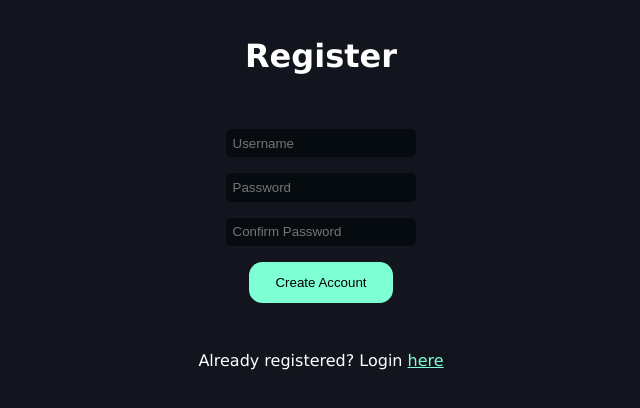
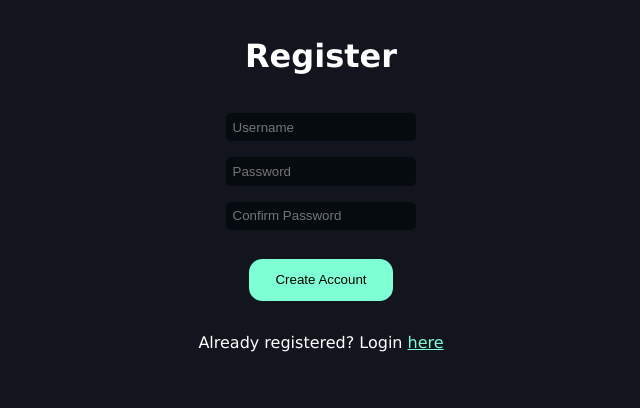
Before and after one commit to civts/kampas, a SvelteKit app in the folder frontend/: page /register in a window 1280 px wide. Shown: the top 408 px of the page, without its empty margins (319-959 px from the left). Built offline with nearby package versions, Linux system fonts and the light colour scheme; no server answers; the database is empty.

Commit message:
Refactor UI to remove navbar in /login

```diff
--- a/frontend/src/routes/+page.server.ts
+++ b/frontend/src/routes/(app)/+layout.server.ts
@@ -1,16 +1,12 @@
 import { getSessionFromCookiesOrCreate } from '$lib/session_cookies';
 import { createHash } from 'crypto';
-import { get_controls } from '$lib/remote/controls';
 
 export async function load({ cookies }) {
 	const session = await getSessionFromCookiesOrCreate(cookies);
 
-	const controls = await get_controls(session);
-
 	return {
 		user: session.username,
-		user_hash: get_username_hash(session.username || 'none'),
-		controls
+		user_hash: get_username_hash(session.username || 'none')
 	};
 
 	function get_username_hash(username: string) {
--- a/frontend/src/routes/+page.svelte
+++ b/frontend/src/routes/(app)/+page.svelte
@@ -1,6 +1,5 @@
 <script lang="ts">
-	import BarChart from '../components/bar_chart.svelte';
-	import Navbar from '../components/navbar.svelte';
+	import BarChart from '../../components/bar_chart.svelte';
 	import type { PageData } from './$types';
 
 	export let data: PageData;
@@ -18,8 +17,6 @@
 <head>
 	<title>Kartik frontend</title>
 </head>
-
-<Navbar data={{ user: data.user, identicon_data: data.user_hash }} />
 
 {#if data?.user}
 	<p>The company has {controls_count} controls</p>
--- /dev/null
+++ b/frontend/src/routes/(auth)/+layout.svelte
@@ -0,0 +1,5 @@
+<script>
+	import '../../style/app.scss';
+</script>
+
+<slot />
--- a/frontend/src/routes/login/+page.svelte
+++ b/frontend/src/routes/(auth)/login/+page.svelte
@@ -22,6 +22,6 @@
 		display: flex;
 		flex-direction: column;
 		align-items: center;
-		gap: 2em;
+		gap: 1em;
 	}
 </style>
--- a/frontend/src/routes/register/+page.svelte
+++ b/frontend/src/routes/(auth)/register/+page.svelte
@@ -50,6 +50,6 @@
 		display: flex;
 		flex-direction: column;
 		align-items: center;
-		gap: 2em;
+		gap: 1em;
 	}
 </style>
--- a/frontend/src/routes/+layout.svelte
+++ /dev/null
@@ -1,13 +0,0 @@
-<script>
-	import '../style/app.scss';
-</script>
-
-<main>
-	<slot />
-</main>
-
-<style>
-	main {
-		margin-bottom: 10vh;
-	}
-</style>
--- a/frontend/src/style/app.scss
+++ b/frontend/src/style/app.scss
@@ -27,6 +27,7 @@ form {
 		border: none;
 	}
 	button {
+		margin-top: 1em;
 		padding: 1em 2em;
 		border-radius: 1em;
 		border: none;
```
Also changed, not shown: frontend/src/routes/(app)/+layout.svelte (added, +20 -0 lines), frontend/src/routes/(app)/+page.server.ts (added, +12 -0 lines), frontend/src/routes/(app)/controls/+page.server.ts (renamed from frontend/src/routes/controls/+page.server.ts), frontend/src/routes/(app)/controls/+page.svelte (renamed from frontend/src/routes/controls/+page.svelte), frontend/src/routes/(auth)/register/+page.server.ts (renamed from frontend/src/routes/register/+page.server.ts).
